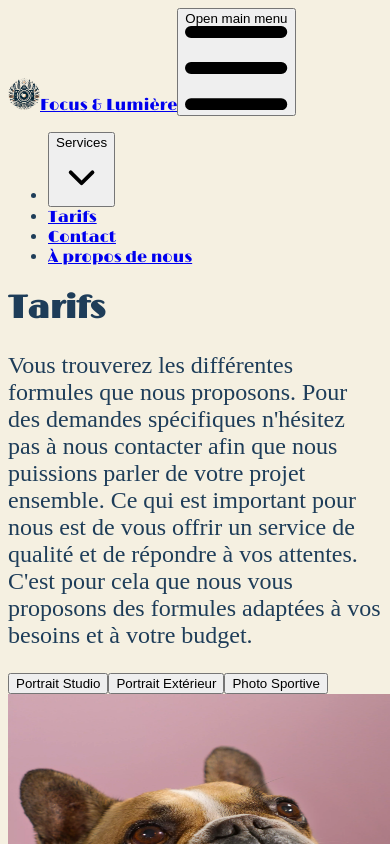
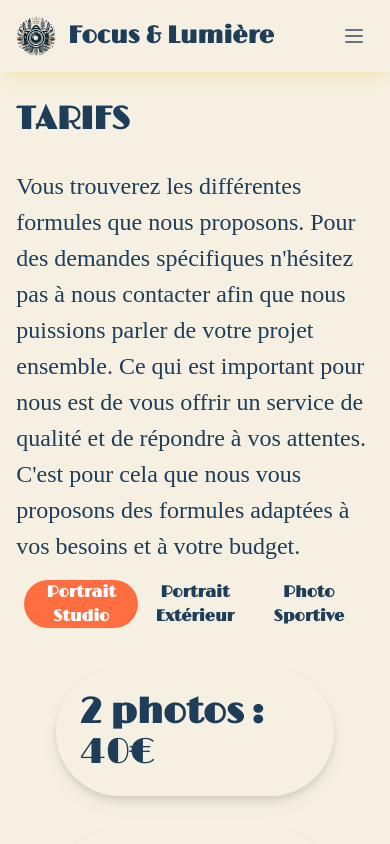
Before and after one commit to yanisenco/site-photographie, a Next.js app: page /pricing in a window 390 px wide. Shown: the top 844 px of the page. Built offline with nearby package versions, Linux system fonts and the light colour scheme; a web font is replaced by a local one.

Commit message:
maaj header v1

```diff
--- a/src/app/globals.css
+++ b/src/app/globals.css
@@ -1,5 +1,8 @@
 @import url("https://fonts.googleapis.com/css2?family=Limelight&display=swap");
 @import url("https://fonts.googleapis.com/css2?family=Unna:wght@400&display=swap");
+@import "tailwindcss/base";
+@import "tailwindcss/components";
+@import "tailwindcss/utilities";
 
 :root {
   --background: #f5f0e1;
@@ -28,4 +31,5 @@ p,
 
 html {
   scroll-behavior: smooth;
+  scroll-padding-top: 72px;
 }
--- a/src/app/page.tsx
+++ b/src/app/page.tsx
@@ -15,7 +15,7 @@ export default function Home() {
     <div>
       <WelcomeInsert />
       <PageTemplate>
-        <main>
+        <main id={"homepage"}>
           <SectionTitle idSection={"services"} title={"Services"} />
           <div className="grid grid-cols-1 gap-8 sm:grid-cols-3">
             <PageLink
--- a/src/components/Gallery/Gallery.tsx
+++ b/src/components/Gallery/Gallery.tsx
@@ -46,8 +46,11 @@ const Gallery = ({ images }: GalleryProps) => {
   };
 
   useEffect(() => {
-    // Animation d'apparition avec GSAP
-    if (imageRefs.current.length > 0) {
+    // Vérifier la taille de l'écran pour ne pas appliquer GSAP sur mobile
+    const isMobile = window.innerWidth <= 768; // Défini comme mobile si la largeur est inférieure ou égale à 768px
+
+    if (!isMobile && imageRefs.current.length > 0) {
+      // Animation d'apparition avec GSAP, seulement pour les écrans plus larges
       gsap.fromTo(
         imageRefs.current,
         { opacity: 0, y: 50, force3D: true },
--- a/src/components/Header/Header.tsx
+++ b/src/components/Header/Header.tsx
@@ -1,5 +1,5 @@
 "use client";
-import { useState } from "react";
+import { useState, useEffect, useRef } from "react";
 import Image from "next/image";
 import Link from "next/link";
 import Logo from "./logoFocusEtLumiere.png";
@@ -7,12 +7,46 @@ import Logo from "./logoFocusEtLumiere.png";
 export default function Header() {
   const [isOpen, setIsOpen] = useState(false);
   const [isDropdownOpen, setIsDropdownOpen] = useState(false);
+  const dropdownRef = useRef(null); // Ref pour l'encart dropdown
+
+  const toggleDropdown = () => {
+    setIsDropdownOpen(!isDropdownOpen);
+  };
+
+  useEffect(() => {
+    // Fonction pour fermer la dropdown si l'on clique en dehors
+    const handleClickOutside = (event: MouseEvent) => {
+      if (
+        dropdownRef.current &&
+        !(dropdownRef.current as HTMLElement).contains(event.target as Node)
+      ) {
+        setIsDropdownOpen(false);
+      }
+    };
+
+    // Fonction pour fermer la dropdown si l'on appuie sur Échap
+    const handleKeyDown = (event: KeyboardEvent) => {
+      if (event.key === "Escape") {
+        setIsDropdownOpen(false);
+      }
+    };
+
+    // Ajouter les écouteurs d'événements
+    document.addEventListener("mousedown", handleClickOutside);
+    document.addEventListener("keydown", handleKeyDown);
+
+    // Nettoyer les écouteurs lorsque le composant est démonté
+    return () => {
+      document.removeEventListener("mousedown", handleClickOutside);
+      document.removeEventListener("keydown", handleKeyDown);
+    };
+  }, []);
 
   return (
     <nav className="sticky top-0 w-full z-50 bg-[#f5f0e1] shadow-lg shadow-[#ffc13b2b]">
       <div className="max-w-screen-xl flex flex-wrap items-center justify-between mx-auto p-4">
         <Link
-          href="/"
+          href="/#homepage"
           className="flex items-center space-x-3 rtl:space-x-reverse"
         >
           <Image
@@ -29,24 +63,56 @@ export default function Header() {
         <button
           onClick={() => setIsOpen(!isOpen)}
           type="button"
-          className="inline-flex items-center p-2 w-10 h-10 justify-center text-sm text-gray-500 rounded-lg md:hidden hover:bg-[#f5f0e2] focus:outline-none focus:ring-2 focus:ring-gray-200 "
+          className="inline-flex items-center p-2 w-10 h-10 justify-center text-sm text-gray-500 rounded-lg md:hidden hover:bg-[#f5f0e2] focus:outline-none focus:ring-2 focus:ring-gray-200"
           aria-controls="navbar-solid-bg"
           aria-expanded={isOpen}
         >
           <span className="sr-only">Open main menu</span>
           <svg
-            className="w-5 h-5"
+            className="w-6 h-6"
             aria-hidden="true"
             xmlns="http://www.w3.org/2000/svg"
             fill="none"
-            viewBox="0 0 17 14"
+            viewBox="0 0 24 24"
           >
-            <path
+            <line
+              x1="4"
+              y1="6"
+              x2="20"
+              y2="6"
+              className={`transition-transform duration-300 ${
+                isOpen ? "rotate-45 translate-y-1 -translate-x-1" : ""
+              }`}
               stroke="currentColor"
+              strokeWidth="2"
               strokeLinecap="round"
-              strokeLinejoin="round"
+              style={{ transformOrigin: "center" }} // Centrer la rotation
+            />
+            <line
+              x1="4"
+              y1="12"
+              x2="20"
+              y2="12"
+              className={`transition-opacity duration-300 ${
+                isOpen ? "opacity-0" : "opacity-100"
+              }`}
+              stroke="currentColor"
               strokeWidth="2"
-              d="M1 1h15M1 7h15M1 13h15"
+              strokeLinecap="round"
+              style={{ transformOrigin: "center" }} // Centrer la rotation (même si invisibilité)
+            />
+            <line
+              x1="4"
+              y1="18"
+              x2="20"
+              y2="18"
+              className={`transition-transform duration-300 ${
+                isOpen ? "-rotate-45 -translate-y-1 -translate-x-1" : ""
+              }`}
+              stroke="currentColor"
+              strokeWidth="2"
+              strokeLinecap="round"
+              style={{ transformOrigin: "center" }} // Centrer la rotation
             />
           </svg>
         </button>
@@ -54,15 +120,17 @@ export default function Header() {
           className={`${isOpen ? "block" : "hidden"} w-full md:block md:w-auto`}
           id="navbar-solid-bg"
         >
-          <ul className="flex flex-col font-medium mt-4 rounded-lg bg-[#f5f0e1] md:space-x-8 rtl:space-x-reverse md:flex-row md:mt-0 md:border-0 md:bg-transparent ">
+          <ul className="flex flex-col font-medium mt-4 rounded-lg bg-[#f5f0e1] md:space-x-8 rtl:space-x-reverse md:flex-row md:mt-0 md:border-0 md:bg-transparent text-xl ">
             <li className="relative">
               <button
-                onClick={() => setIsDropdownOpen(!isDropdownOpen)}
-                className="flex block py-2 px-3 md:p-0 rounded  md:text-[#ff6e40] "
+                onClick={() => toggleDropdown()}
+                className="flex block py-2 px-3 md:p-0 rounded md:text-[#ff6e40] "
               >
                 Services
                 <svg
-                  className="-mr-1 h-5 w-5 text-gray-400"
+                  className={` ml-1  -mr-1 h-5 w-5 md:text-[#ff6e40] ${
+                    isDropdownOpen ? "duration-100 rotate-180" : "duration-100 "
+                  }`}
                   viewBox="0 0 20 20"
                   fill="currentColor"
                   aria-hidden="true"
@@ -76,7 +144,10 @@ export default function Header() {
                 </svg>
               </button>
               {isDropdownOpen && (
-                <ul className="absolute left-0 mt-2 bg-[#f5f0e1] rounded-lg shadow-lg ">
+                <ul
+                  className="absolute left-0 mt-2 bg-[#f5f0e1] rounded-lg shadow-lg "
+                  ref={dropdownRef}
+                >
                   <li>
                     <Link
                       href="/service/portrait-studio"
@@ -107,7 +178,7 @@ export default function Header() {
             <li>
               <Link
                 href="/pricing"
-                className="block py-2 px-3 md:p-0 text-gray-900 rounded hover:bg-gray-100 md:hover:bg-transparent md:border-0 md:hover:text-[#ff6e40] dark:hover:bg-gray-700 md:dark:hover:bg-transparent"
+                className="block py-2 px-3 md:p-0 rounded  md:hover:bg-transparent md:border-0 md:hover:text-[#ff6e40]"
               >
                 Tarifs
               </Link>
@@ -115,7 +186,7 @@ export default function Header() {
             <li>
               <Link
                 href="/#contact"
-                className="block py-2 px-3 md:p-0 text-gray-900 rounded hover:bg-gray-100 md:hover:bg-transparent md:border-0 md:hover:text-[#ff6e40] dark:hover:bg-gray-700 md:dark:hover:bg-transparent"
+                className="block py-2 px-3 md:p-0 rounded  md:hover:bg-transparent md:border-0 md:hover:text-[#ff6e40] "
               >
                 Contact
               </Link>
@@ -123,7 +194,7 @@ export default function Header() {
             <li>
               <Link
                 href="/#a-propos-de-nous"
-                className="block py-2 px-3 md:p-0 text-gray-900 rounded hover:bg-gray-100 md:hover:bg-transparent md:border-0 md:hover:text-[#ff6e40] dark:hover:bg-gray-700 md:dark:hover:bg-transparent"
+                className="block py-2 px-3 md:p-0 rounded md:hover:bg-transparent md:border-0 md:hover:text-[#ff6e40] "
               >
                 À propos de nous
               </Link>
--- a/src/components/WelcomeInsert/WelcomeInsert.tsx
+++ b/src/components/WelcomeInsert/WelcomeInsert.tsx
@@ -1,6 +1,7 @@
 "use client";
 import { useEffect, useRef } from "react";
 import gsap from "gsap";
+import Link from "next/link";
 
 export default function WelcomeInsert() {
   const textRef = useRef(null);
@@ -55,6 +56,7 @@ export default function WelcomeInsert() {
           inoubliables. Ensemble, immortalisons vos moments les plus intenses et
           les plus tendres en œuvres d&apos;art intemporelles.
         </p>
+        <Link href="/#homepage">
           <svg
             xmlns="http://www.w3.org/2000/svg"
             fill="none"
@@ -69,6 +71,7 @@ export default function WelcomeInsert() {
               d="M19.5 13.5 12 21m0 0-7.5-7.5M12 21V3"
             />
           </svg>
+        </Link>
       </div>
     </section>
   );
```
Lines whose indentation alone changed are shown as unchanged.
